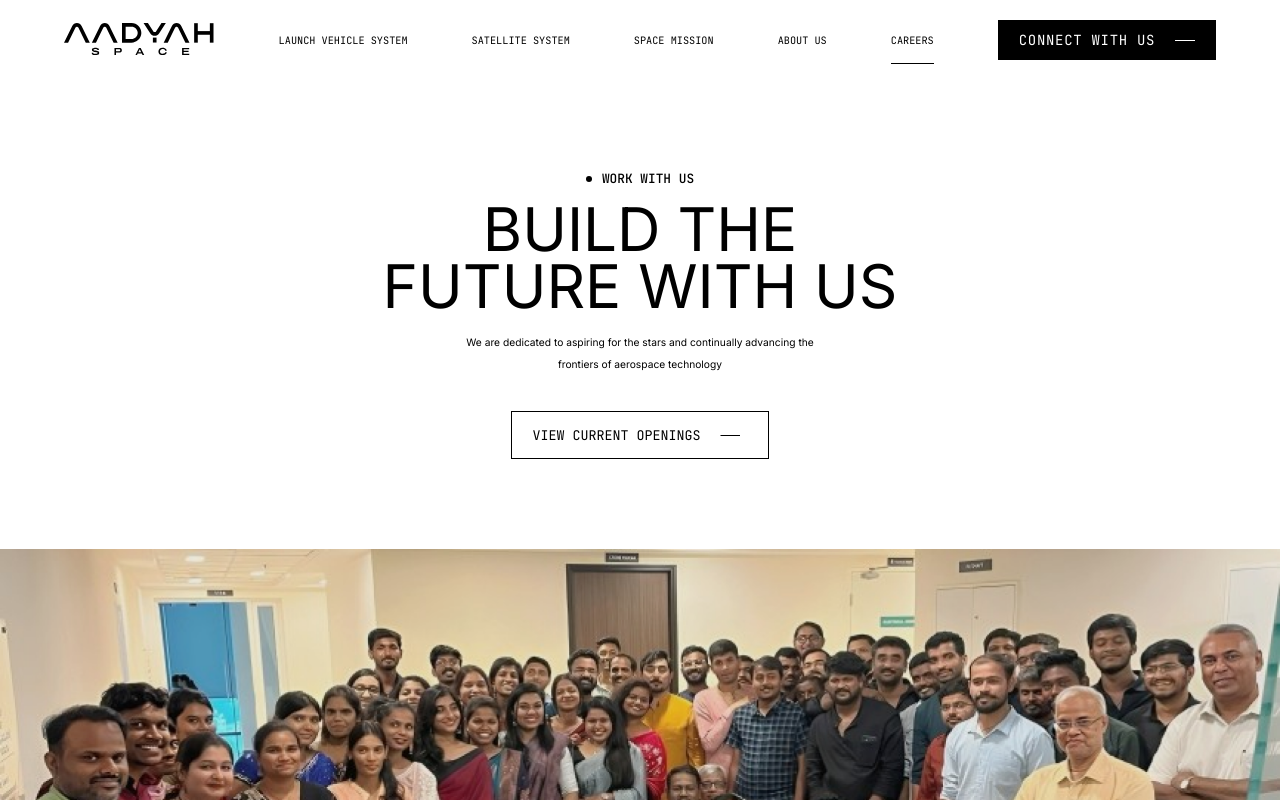
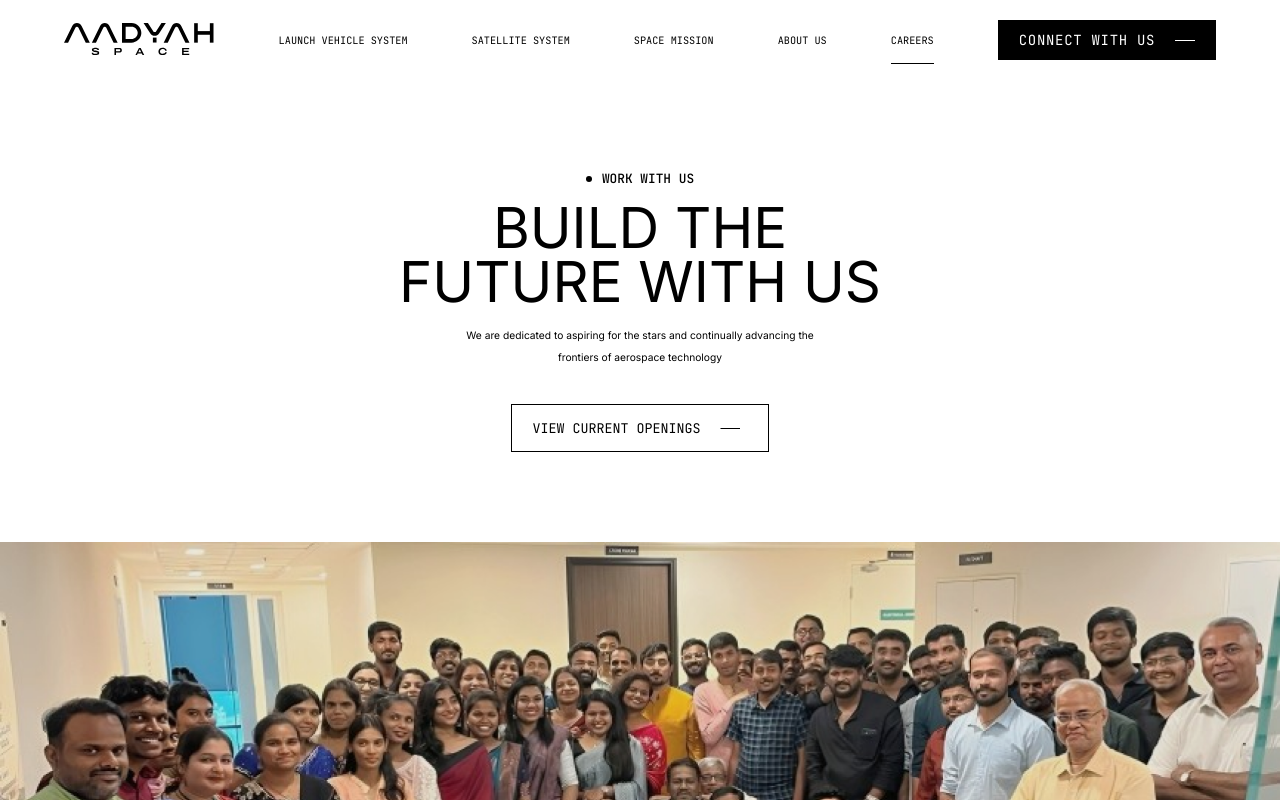
Before and after one commit to Jashwanth-HS/aadyha, a Next.js app: page /careers in a window 1280 px wide. Shown: the top 800 px of the page. Built offline with nearby package versions, Linux system fonts and the light colour scheme.

Commit message:
About content update

```diff
--- a/src/app/globals.css
+++ b/src/app/globals.css
@@ -177,7 +177,7 @@ a {
   text-transform: uppercase;
 }
 .heading-1{
-  font-size: 4.7cqw;
+  font-size: 4.4cqw;
   font-style: normal;
   font-weight: 400;
   line-height: 95%;
--- a/src/helper.js
+++ b/src/helper.js
@@ -660,12 +660,12 @@ export const ourCustomers = {
 //footer cosmos
 
 export const cosmosData = {
-  title: "The cosmos awaits, and we Are leading the way.",
+  title: "Your Partner for Mission critical Space Systems",
   blocks: [
     {
       title: "Join Aadyah",
       description: "Join aadyah. innovate and inspire the world",
-      button: { label: "view opening", slug: "/contact" },
+      button: { label: "view opening", slug: "/careers" },
     },
     {
       title: "Clients",
@@ -681,7 +681,7 @@ export const footer = {
     title:'Let’s work together',
     button: {
         label: "View opening",
-        slug:"/contact"
+        slug:"/careers"
     },
     links:[
         {label:'Satellite SYSTEM',slug:'/satellite-system'},
```
